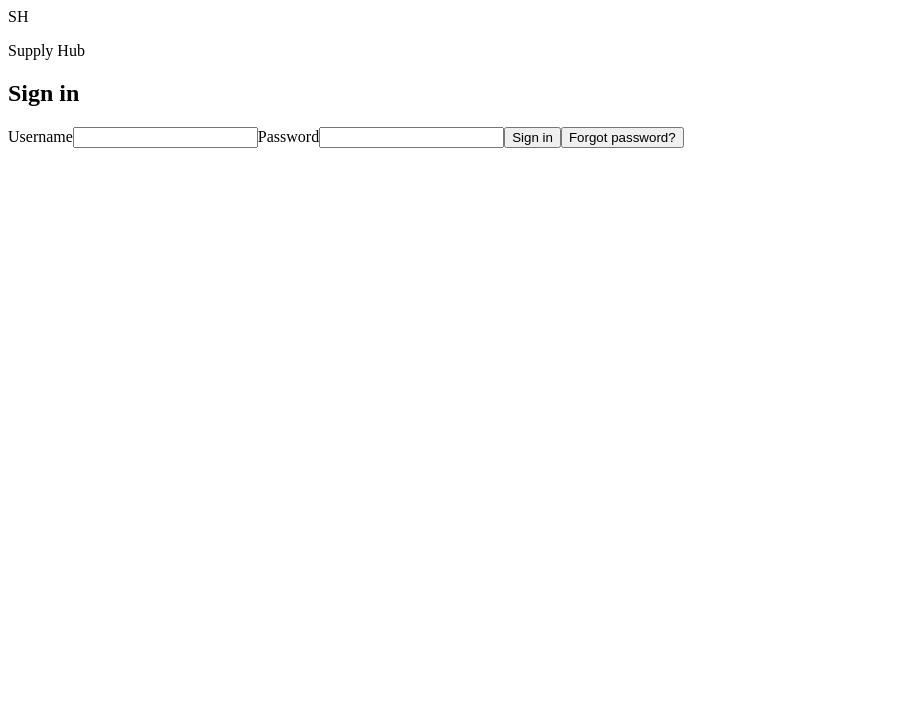
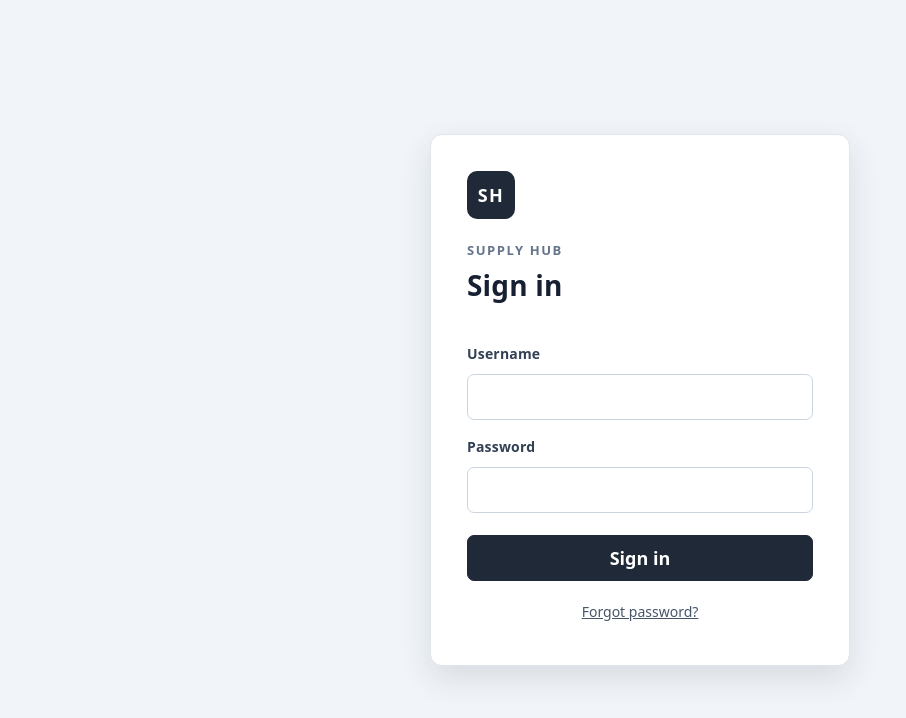
Before and after one commit to darktotem/Supply-Hub-inventory-management-system, a React (Vite) app in the folder client/: page / in a window 1280 px wide. Shown: the top 718 px of the page, without its empty margins (0-906 px from the left). Built offline with nearby package versions, Linux system fonts and the light colour scheme; no server answers.

Commit message:
login styling

```diff
--- /dev/null
+++ b/client/src/features/auth/login.css
@@ -0,0 +1,217 @@
+:root {
+  --text: #6b6375;
+  --text-h: #08060d;
+  --bg: #fff;
+  --border: #e5e4e7;
+  --code-bg: #f4f3ec;
+  --accent: #aa3bff;
+  --accent-bg: rgba(170, 59, 255, 0.1);
+  --accent-border: rgba(170, 59, 255, 0.5);
+  --social-bg: rgba(244, 243, 236, 0.5);
+  --shadow:
+    rgba(0, 0, 0, 0.1) 0 10px 15px -3px, rgba(0, 0, 0, 0.05) 0 4px 6px -2px;
+
+  --sans: system-ui, 'Segoe UI', Roboto, sans-serif;
+  --heading: system-ui, 'Segoe UI', Roboto, sans-serif;
+  --mono: ui-monospace, Consolas, monospace;
+
+  font: 18px/145% var(--sans);
+  letter-spacing: 0.18px;
+  color-scheme: light dark;
+  color: var(--text);
+  background: var(--bg);
+  font-synthesis: none;
+  text-rendering: optimizeLegibility;
+  -webkit-font-smoothing: antialiased;
+  -moz-osx-font-smoothing: grayscale;
+
+  @media (max-width: 1024px) {
+    font-size: 16px;
+  }
+}
+
+@media (prefers-color-scheme: dark) {
+  :root {
+    --text: #9ca3af;
+    --text-h: #f3f4f6;
+    --bg: #16171d;
+    --border: #2e303a;
+    --code-bg: #1f2028;
+    --accent: #c084fc;
+    --accent-bg: rgba(192, 132, 252, 0.15);
+    --accent-border: rgba(192, 132, 252, 0.5);
+    --social-bg: rgba(47, 48, 58, 0.5);
+    --shadow:
+      rgba(0, 0, 0, 0.4) 0 10px 15px -3px, rgba(0, 0, 0, 0.25) 0 4px 6px -2px;
+  }
+
+  #social .button-icon {
+    filter: invert(1) brightness(2);
+  }
+}
+
+* {
+  box-sizing: border-box;
+}
+
+body {
+  margin: 0;
+  min-width: 320px;
+  min-height: 100vh;
+}
+
+button,
+input {
+  font: inherit;
+}
+
+button {
+  cursor: pointer;
+}
+
+#root {
+  min-height: 100vh;
+}
+
+.auth-page {
+  min-height: 100vh;
+  display: grid;
+  place-items: center;
+  padding: 24px;
+  background: #f1f5f9;
+  color: #172033;
+}
+
+.auth-card {
+  width: min(420px, 100%);
+  padding: 36px;
+  border: 1px solid #dfe5ec;
+  border-radius: 12px;
+  background: #ffffff;
+  box-shadow: 0 12px 32px rgba(30, 41, 59, 0.12);
+  text-align: left;
+}
+
+.brand-mark {
+  width: 48px;
+  height: 48px;
+  display: grid;
+  place-items: center;
+  margin-bottom: 18px;
+  border-radius: 10px;
+  background: #1f2937;
+  color: #ffffff;
+  font-weight: 800;
+  letter-spacing: 0.08em;
+}
+
+.eyebrow {
+  margin: 0 0 6px;
+  color: #64748b;
+  font-size: 13px;
+  font-weight: 700;
+  letter-spacing: 0.12em;
+  text-transform: uppercase;
+}
+
+.auth-card h1 {
+  margin: 0 0 24px;
+  color: #172033;
+  font-size: 28px;
+  line-height: 1.2;
+}
+
+.auth-card form {
+  display: flex;
+  flex-direction: column;
+}
+
+.auth-card label {
+  margin: 14px 0 7px;
+  color: #334155;
+  font-size: 14px;
+  font-weight: 700;
+}
+
+.auth-card input {
+  width: 100%;
+  height: 46px;
+  padding: 0 13px;
+  border: 1px solid #cbd5e1;
+  border-radius: 7px;
+  outline: none;
+  background: #ffffff;
+  color: #172033;
+}
+
+.auth-card input:focus {
+  border-color: #475569;
+  box-shadow: 0 0 0 3px #e2e8f0;
+}
+
+.primary-button {
+  height: 46px;
+  margin-top: 22px;
+  border: 1px solid #1f2937;
+  border-radius: 7px;
+  background: #1f2937;
+  color: #ffffff;
+  font-weight: 700;
+}
+
+.primary-button:hover:not(:disabled) {
+  background: #334155;
+}
+
+.primary-button:disabled {
+  cursor: not-allowed;
+  opacity: 0.65;
+}
+
+.text-button {
+  margin: 14px auto 0;
+  padding: 4px;
+  border: 0;
+  background: transparent;
+  color: #475569;
+  font-size: 14px;
+  text-decoration: underline;
+}
+
+.alert {
+  margin-bottom: 18px;
+  padding: 11px 12px;
+  border: 1px solid;
+  border-radius: 7px;
+  font-size: 14px;
+}
+
+.alert-error {
+  border-color: #fecaca;
+  background: #fff1f2;
+  color: #991b1b;
+}
+
+.alert-success {
+  border-color: #bbf7d0;
+  background: #f0fdf4;
+  color: #166534;
+}
+
+.form-help {
+  margin: 0 0 8px;
+  color: #64748b;
+  font-size: 14px;
+  line-height: 1.5;
+}
+
+@media (max-width: 480px) {
+  .auth-page {
+    align-items: start;
+    padding: 16px;
+  }
+
+  .auth-card {
+    padding: 28px 22px;
+  }
+}
--- a/client/src/features/auth/login.jsx
+++ b/client/src/features/auth/login.jsx
@@ -5,7 +5,7 @@ import {
   setNewPassword as setNewPasswordRequest,
   verifyRecoveryCode,
 } from "../../api/auth";
-
+import "./login.css";
 const roleNames = {
   operations_director: "Operations Director",
   it_admin: "IT Administrator",
```
